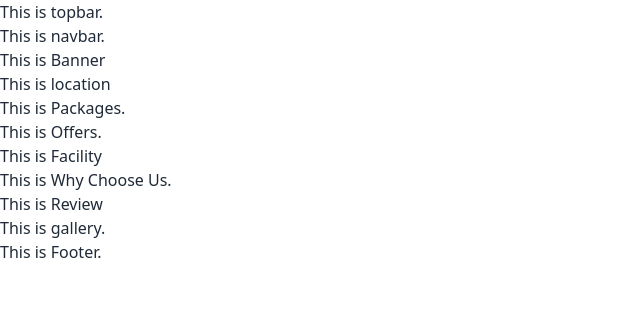
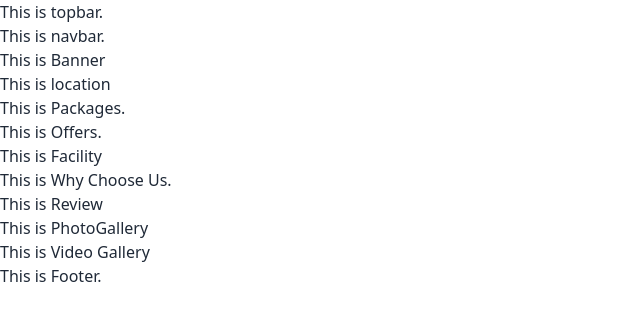
Before and after one commit to universeIt137/Ronjona-Hostel, a React (Vite) app: page / in a window 1280 px wide. Shown: the top 320 px of the page, without its empty margins (0-640 px from the left). Built offline with nearby package versions, Linux system fonts and the light colour scheme.

Commit message:
PhotoGallery added

```diff
--- a/src/pages/client/homePage/HomePage.jsx
+++ b/src/pages/client/homePage/HomePage.jsx
@@ -6,7 +6,8 @@ import Packages from './homeComponents/Packages';
 import Offers from './homeComponents/Offers';
 import Facility from './homeComponents/Facility';
 import Review from './homeComponents/Review';
-import Gallery from './homeComponents/Gallery';
+import PhotoGallery from './homeComponents/PhotoGallery';
+import VideoGallery from './homeComponents/VideoGallery';
 
 const HomePage = () => {
     return (
@@ -18,7 +19,8 @@ const HomePage = () => {
             <Facility/>
             <ChooseUs />
             <Review />
-            <Gallery/>
+            <PhotoGallery/>
+            <VideoGallery/>
         </div>
     );
 };
--- a/src/pages/client/homePage/homeComponents/Gallery.jsx
+++ /dev/null
@@ -1,11 +0,0 @@
-import React from 'react';
-
-const Gallery = () => {
-    return (
-        <div>
-            This is gallery.
-        </div>
-    );
-};
-
-export default Gallery;
--- /dev/null
+++ b/src/pages/client/homePage/homeComponents/PhotoGallery.jsx
@@ -0,0 +1,11 @@
+import React from 'react';
+
+const PhotoGallery = () => {
+    return (
+        <div>
+            This is PhotoGallery
+        </div>
+    );
+};
+
+export default PhotoGallery;
--- /dev/null
+++ b/src/pages/client/homePage/homeComponents/VideoGallery.jsx
@@ -0,0 +1,11 @@
+import React from 'react';
+
+const VideoGallery = () => {
+    return (
+        <div>
+            This is Video Gallery
+        </div>
+    );
+};
+
+export default VideoGallery;
--- a/tailwind.config.js
+++ b/tailwind.config.js
@@ -6,6 +6,7 @@ export default {
   ],
   theme: {
     extend: {},
+
   },
   plugins: [require('daisyui'),],
 }
```
